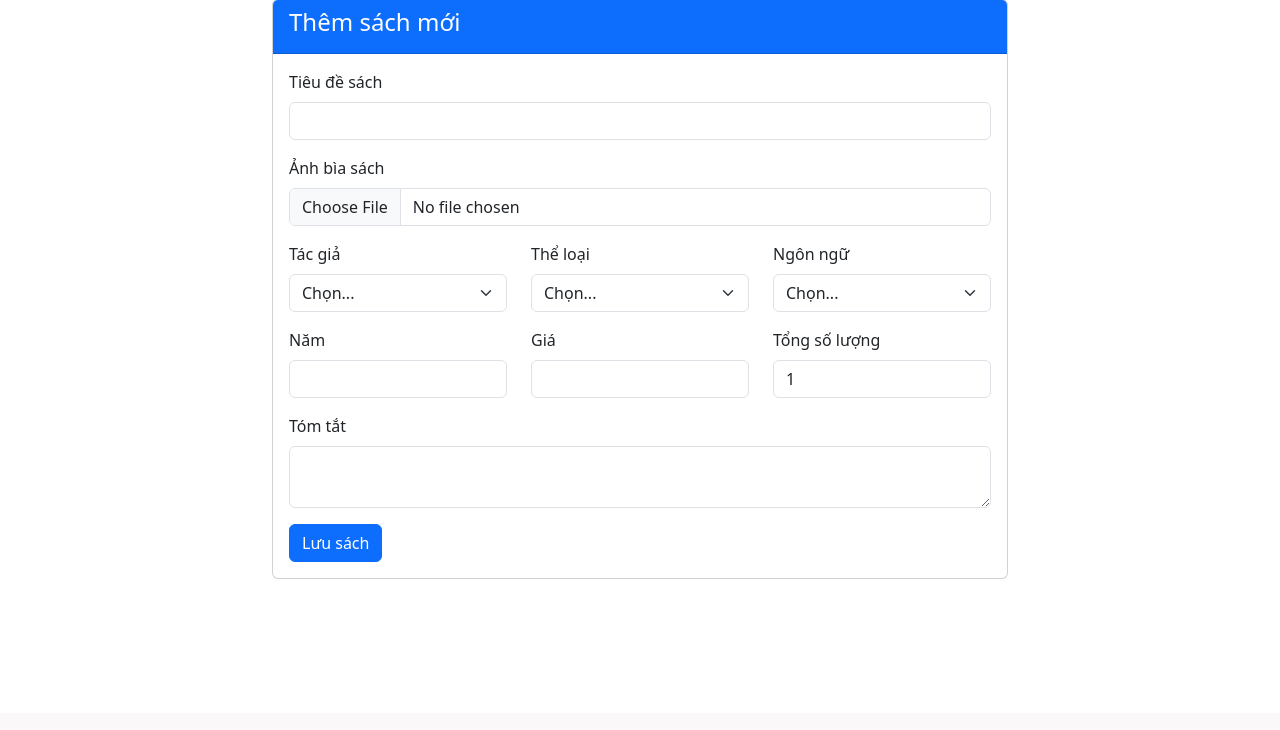
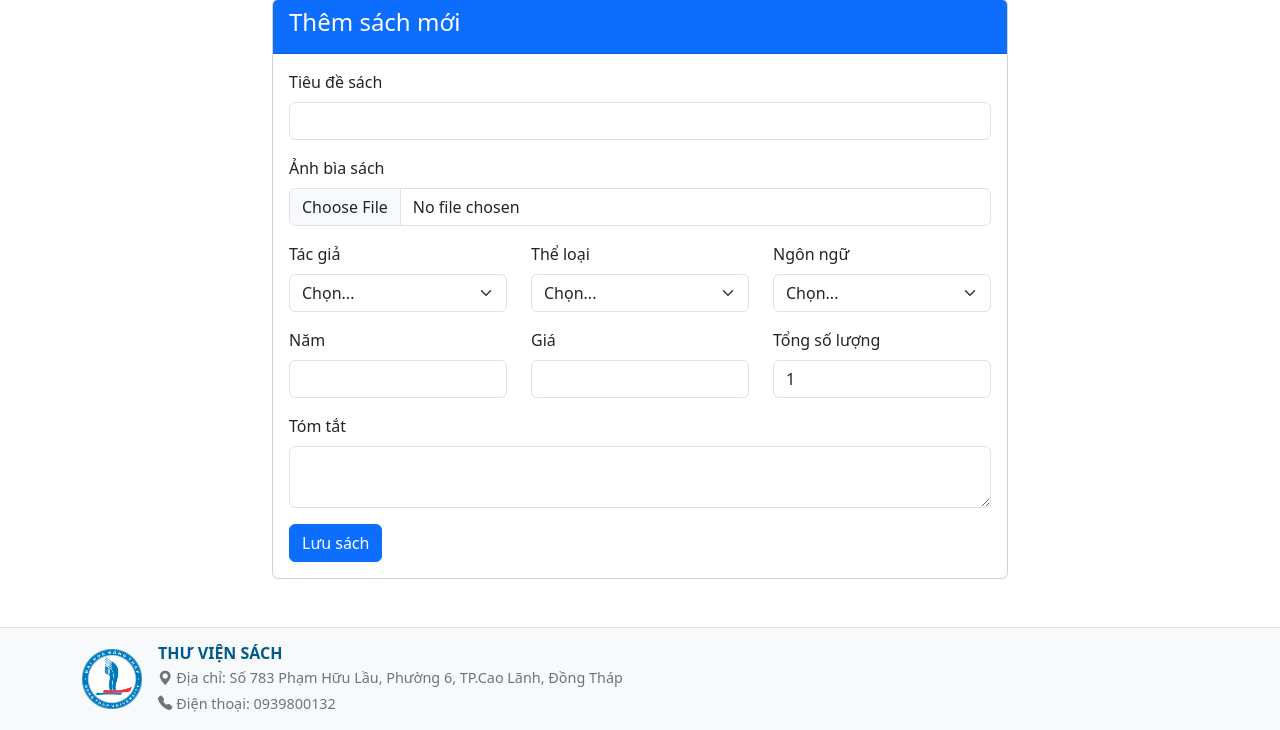
Before and after one commit to duykhang5564/Tim-hieu-va-xay-dung-he-thong-thu-vien-voi-Flask, a Flask app: page /add_book in a window 1280 px wide. Shown: the part 87-817 px from the top of the page. Before the commit the page ends 666 px from the top, so only its background shows below. Run offline with Flask 3, Linux system fonts and the light colour scheme; a user stored in the database is signed in; some libraries are stand-ins or nearby versions.

Commit message:
Add files via upload

```diff
--- a/templates/layout.html
+++ b/templates/layout.html
@@ -76,6 +76,21 @@
         {% block content %}{% endblock %}
     </div>
 
-    <script src="https://cdn.jsdelivr.net/npm/bootstrap@5.3.3/dist/js/bootstrap.bundle.min.js"></script>
+    <footer class="bg-light border-top mt-5 py-3">
+        <div class="container">
+            <div class="d-flex align-items-center">
+                <div class="flex-shrink-0 me-3">
+                    <img src="{{ url_for('static', filename='logo.png') }}" alt="Logo DThU" style="height: 60px; width: auto;">
+                </div>
+                <div>
+                    <h6 class="fw-bold text-uppercase mb-1" style="color: #005a8d;">THƯ VIỆN SÁCH</h6>
+                    <div style="font-size: 0.9rem;" class="text-secondary">
+                        <div class="mb-1"><i class="bi bi-geo-alt-fill me-1"></i>Địa chỉ: Số 783 Phạm Hữu Lầu, Phường 6, TP.Cao Lãnh, Đồng Tháp</div>
+                        <div><i class="bi bi-telephone-fill me-1"></i>Điện thoại: 0939800132 </div>
+                    </div>
+                </div>
+            </div>
+        </div>
+    </footer>
 </body>
 </html>
```
